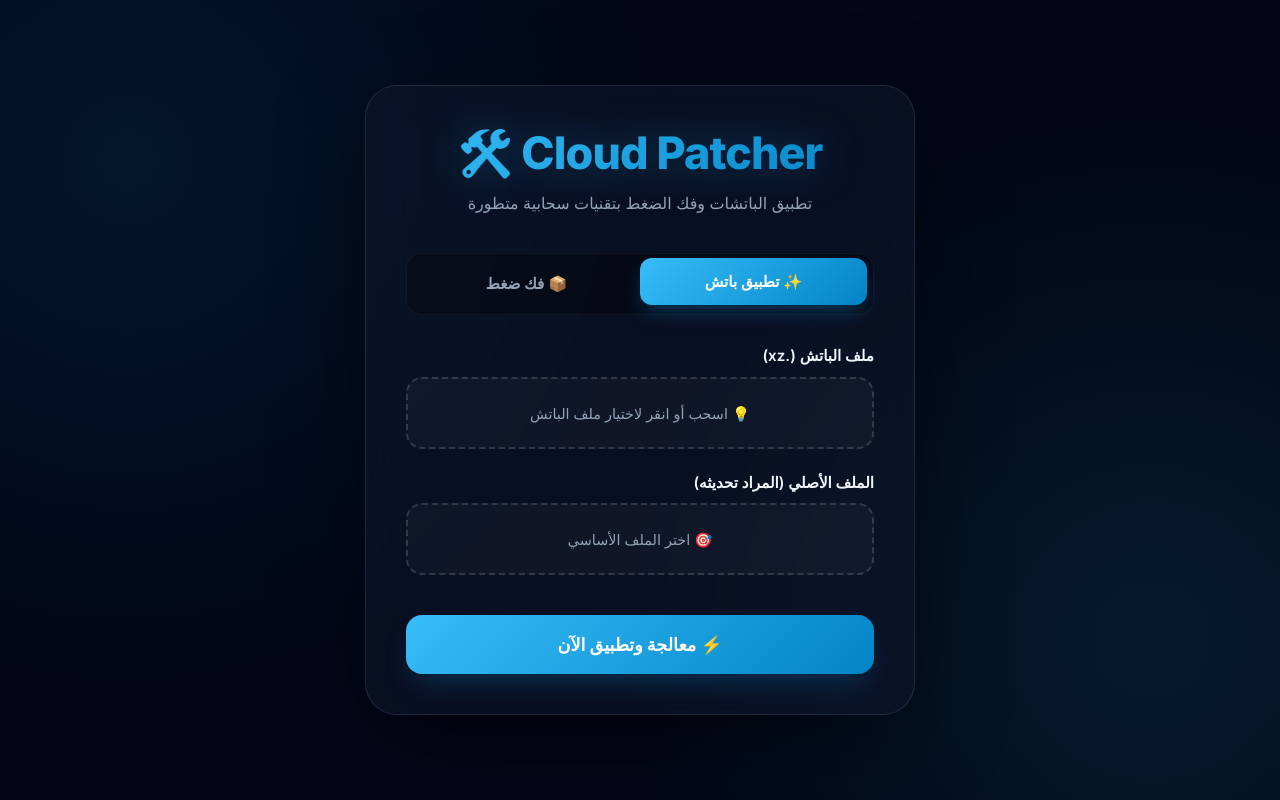
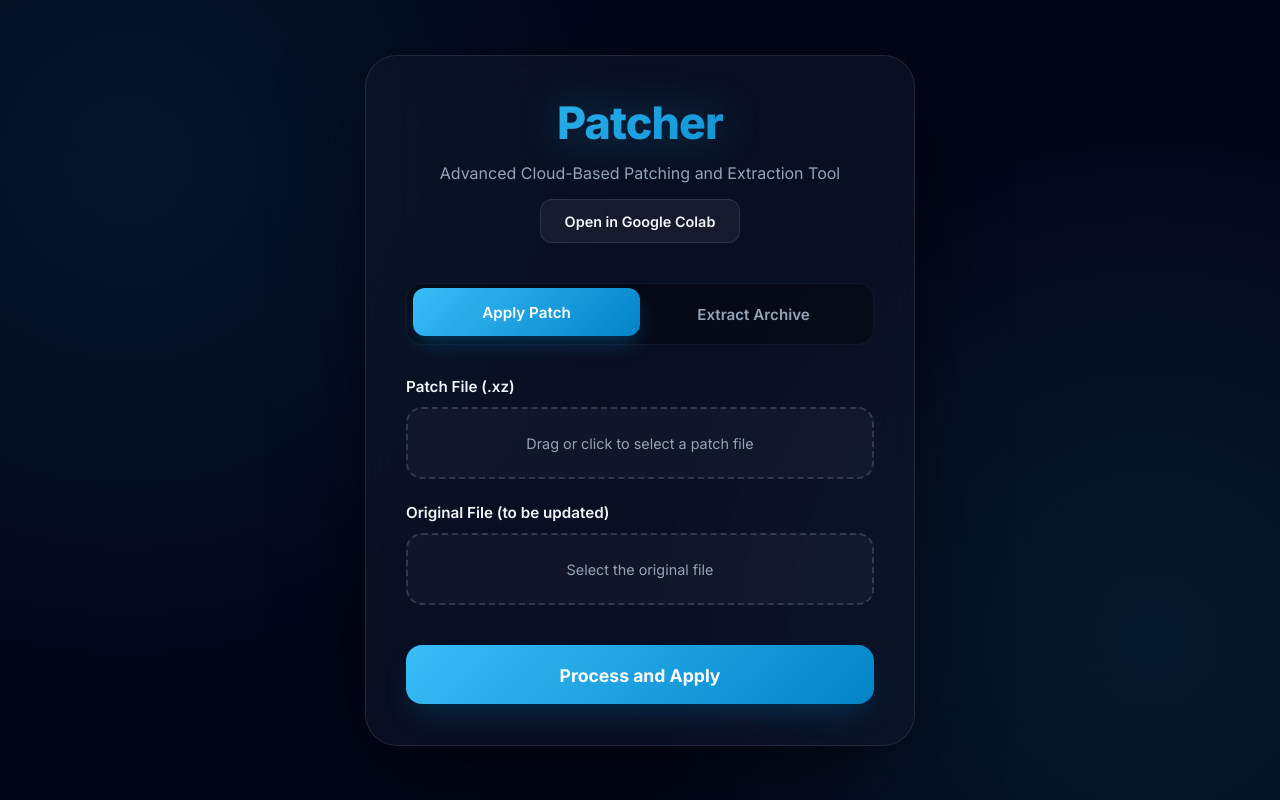
Before and after one commit to mohalibanafa/pacher, a Flask app: page / in a window 1280 px wide. Run offline with Flask 3, Linux system fonts and the light colour scheme; some libraries are stand-ins or nearby versions.

Commit message:
تحسينات 2.1.2

```diff
--- a/main.py
+++ b/main.py
@@ -227,7 +227,7 @@ def open_browser():
     webbrowser.open("http://127.0.0.1:5000")
 
 if __name__ == '__main__':
-    print(f"[*] Cloud Patcher Starting...")
+    print(f"[*] pacher Starting...")
     print(f"[*] Local Outputs: {OUTPUTS_DIR}")
 
     # Clean old outputs on startup
--- a/static/style.css
+++ b/static/style.css
@@ -21,7 +21,7 @@
 body {
     background: var(--bg-dark);
     color: var(--text-main);
-    direction: rtl;
+    direction: ltr;
     min-height: 100vh;
     display: flex;
     justify-content: center;
@@ -195,6 +195,27 @@ label {
     transform: scale(0.98);
 }
 
+.btn-colab {
+    display: inline-block;
+    padding: 0.8rem 1.5rem;
+    margin-top: 1rem;
+    background: rgba(255, 255, 255, 0.05);
+    border: 1px solid rgba(255, 255, 255, 0.1);
+    color: var(--text-main);
+    text-decoration: none;
+    border-radius: 12px;
+    font-weight: 600;
+    font-size: 0.9rem;
+    transition: all 0.3s ease;
+}
+
+.btn-colab:hover {
+    background: rgba(255, 255, 255, 0.1);
+    border-color: var(--accent);
+    color: var(--accent);
+    transform: translateY(-2px);
+}
+
 .status-card {
     margin-top: 2rem;
     padding: 1.5rem;
--- a/templates/index.html
+++ b/templates/index.html
@@ -1,10 +1,10 @@
 <!DOCTYPE html>
-<html lang="ar" dir="rtl">
+<html lang="en" dir="ltr">
 
 <head>
     <meta charset="UTF-8">
     <meta name="viewport" content="width=device-width, initial-scale=1.0">
-    <title>Cloud Patcher | الإصدار الإحترافي 🚀</title>
+    <title>pacher</title>
     <link rel="stylesheet" href="{{ url_for('static', filename='style.css') }}">
     <link href="https://fonts.googleapis.com/css2?family=Inter:wght@400;600;700;800&display=swap" rel="stylesheet">
 </head>
@@ -12,52 +12,54 @@
 <body>
     <div class="container">
         <header>
-            <h1>Cloud Patcher 🛠️</h1>
-            <p class="subtitle">تطبيق الباتشات وفك الضغط بتقنيات سحابية متطورة</p>
+            <h1>Patcher</h1>
+            <p class="subtitle">Advanced Cloud-Based Patching and Extraction Tool</p>
+            <a href="https://colab.research.google.com/github/mohalibanafa/pacher/blob/main/patcher.ipynb"
+                target="_blank" class="btn-colab">Open in Google Colab</a>
         </header>
 
         <div class="tabs">
-            <div class="tab active" onclick="switchTab('patch')">✨ تطبيق باتش</div>
-            <div class="tab" onclick="switchTab('extract')">📦 فك ضغط</div>
+            <div class="tab active" onclick="switchTab('patch')">Apply Patch</div>
+            <div class="tab" onclick="switchTab('extract')">Extract Archive</div>
         </div>
 
         <form id="patchForm" class="mode-section">
             <div class="form-group">
-                <label>ملف الباتش (.xz)</label>
+                <label>Patch File (.xz)</label>
                 <div class="file-input-wrapper">
-                    <span id="patchName" class="file-name">💡 اسحب أو انقر لاختيار ملف الباتش</span>
+                    <span id="patchName" class="file-name">Drag or click to select a patch file</span>
                     <input type="file" name="patch_file" accept=".xz" onchange="updateFileName(this, 'patchName')">
                 </div>
             </div>
             <div class="form-group">
-                <label>الملف الأصلي (المراد تحديثه)</label>
+                <label>Original File (to be updated)</label>
                 <div class="file-input-wrapper">
-                    <span id="originalName" class="file-name">🎯 اختر الملف الأساسي</span>
+                    <span id="originalName" class="file-name">Select the original file</span>
                     <input type="file" name="original_file" onchange="updateFileName(this, 'originalName')">
                 </div>
             </div>
-            <button type="submit" class="btn-primary">⚡ معالجة وتطبيق الآن</button>
+            <button type="submit" class="btn-primary">Process and Apply</button>
         </form>
 
         <form id="extractForm" class="mode-section hidden">
             <div class="form-group">
-                <label>الملف المضغوط (.xz)</label>
+                <label>Archive File (.xz)</label>
                 <div class="file-input-wrapper">
-                    <span id="archiveName" class="file-name">📥 اختر ملفاً لفك ضغطه</span>
+                    <span id="archiveName" class="file-name">Select a file to extract</span>
                     <input type="file" name="archive_file" accept=".xz" onchange="updateFileName(this, 'archiveName')">
                 </div>
             </div>
-            <button type="submit" class="btn-primary">🔓 فك الضغط الفوري</button>
+            <button type="submit" class="btn-primary">Extract Now</button>
         </form>
 
         <div id="statusCard" class="status-card">
-            <div id="statusText" style="font-weight: 700; font-size: 1.1rem; margin-bottom: 0.5rem;">جاري التحضير...
+            <div id="statusText" style="font-weight: 700; font-size: 1.1rem; margin-bottom: 0.5rem;">Initializing...
             </div>
             <div class="progress-container">
                 <div id="progressBar" class="progress-bar"></div>
             </div>
             <div id="logArea" class="log-container">
-                <!-- السجلات تظهر هنا -->
+                <!-- Logs will appear here -->
             </div>
         </div>
     </div>
@@ -85,7 +87,7 @@
         function updateFileName(input, targetId) {
             if (input.files.length > 0) {
                 const name = input.files[0].name;
-                document.getElementById(targetId).innerHTML = `<strong style="color:var(--accent)">✅ ${name}</strong>`;
+                document.getElementById(targetId).innerHTML = `<strong style="color:var(--accent)">Selected: ${name}</strong>`;
             }
         }
 
@@ -102,7 +104,7 @@
             statusCard.style.display = 'block';
             logArea.innerHTML = '';
             progressBar.style.width = '0%';
-            statusText.textContent = "🚀 جاري الرفع والمعالجة...";
+            statusText.textContent = "Processing and uploading...";
             statusText.style.color = "var(--text-main)";
 
             try {
@@ -114,24 +116,24 @@
                 const result = await response.json();
 
                 if (result.success) {
-                    statusText.textContent = "✨ اكتملت العملية بنجاح!";
+                    statusText.textContent = "Process completed successfully!";
                     statusText.style.color = "var(--success)";
                     progressBar.style.width = '100%';
                     result.logs.forEach(msg => addLog(msg, 'success'));
 
                     if (result.download_url) {
-                        addLog("جاري بدء التحميل تلقائياً...", 'success');
+                        addLog("Starting download automatically...", 'success');
                         setTimeout(() => {
                             window.location.href = result.download_url;
                         }, 1000);
                     }
                 } else {
-                    statusText.textContent = "❌ فشلت العملية";
+                    statusText.textContent = "Process failed";
                     statusText.style.color = "var(--error)";
                     addLog(result.error, 'error');
                 }
             } catch (err) {
-                statusText.textContent = "⚠️ خطأ في الاتصال بالسيرفر";
+                statusText.textContent = "Server connection error";
                 addLog(err.message, 'error');
             }
         }
```
Also changed, not shown: README.md, 2 other files.
